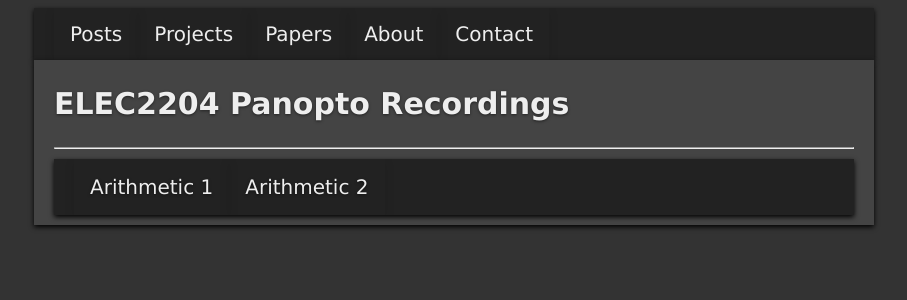
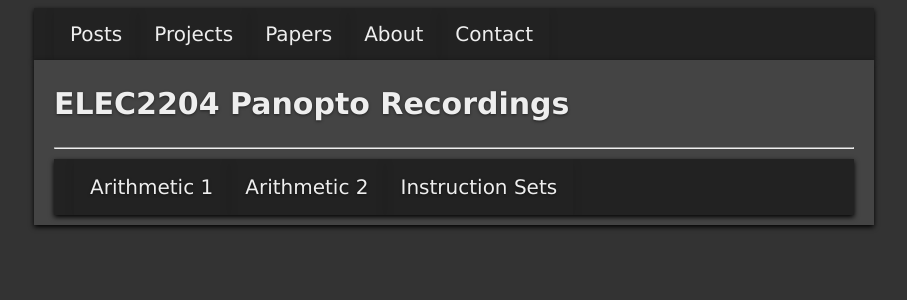
Before and after one commit to mvousden/personal-site, a Jekyll site: the page built from elec2204.html, in a window 1280 px wide. Shown: the top 300 px of the page, without its empty margins (186-1093 px from the left). Built offline with Jekyll 4.4.1, drawn with Linux system fonts in a browser that asks for light colours.

Commit message:
Add instruction sets video link.

```diff
--- a/elec2204.html
+++ b/elec2204.html
@@ -7,4 +7,6 @@ title: ELEC2204 Panopto Recordings
 <li><a href=https://southampton.cloud.panopto.eu/Panopto/Pages/Viewer.aspx?id=ef308039-a969-417b-9e08-ab7a00f5bc64>Arithmetic 1</a></li>
 
 <li><a href=https://southampton.cloud.panopto.eu/Panopto/Pages/Viewer.aspx?id=3614cde2-cdce-411a-b301-ab7b00944110>Arithmetic 2</a></li>
+
+<li><a href=https://southampton.cloud.panopto.eu/Panopto/Pages/Viewer.aspx?id=05db7d5a-f528-4fe8-9343-ab7c010824c2>Instruction Sets</a></li>
 </ul>
```
